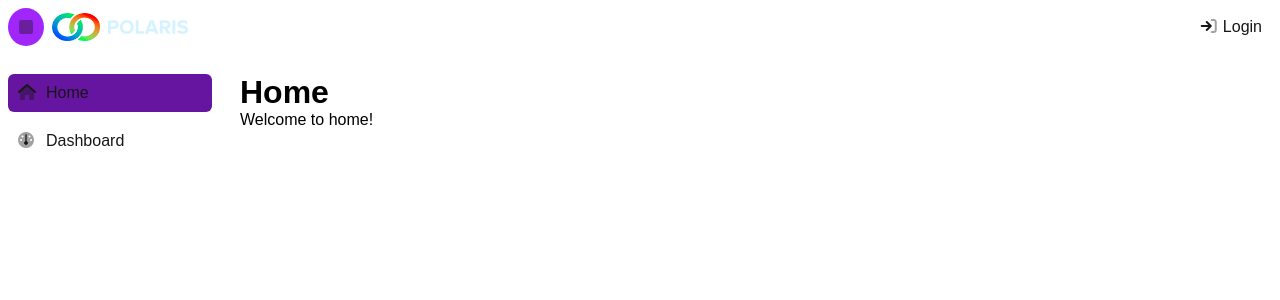
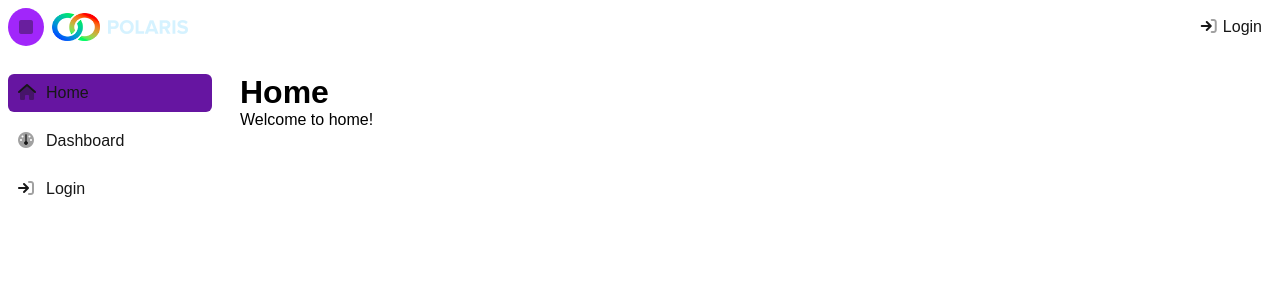
Before and after one commit to neofuture/polaris-nextjs, a Next.js app: page / in a window 1280 px wide. Shown: the top 300 px of the page. Built offline with nearby package versions, Linux system fonts and the light colour scheme; no server answers.

Commit message:
Update sidebar.component.tsx

```diff
--- a/src/components/sidebar/sidebar.component.tsx
+++ b/src/components/sidebar/sidebar.component.tsx
@@ -32,6 +32,11 @@ const Sidebar: React.FC = () => {
                         <li className={styles['sidebar__nav-list-item']}>
                             <NavLink iconName="fa-dashboard" label="Dashboard" href="/dashboard"/>
                         </li>
+                        {!isLoggedIn && (
+                            <li className={styles['sidebar__nav-list-item']}>
+                                <NavLink iconName="fa-sign-in" label="Login" href="/user/login"/>
+                            </li>
+                        )}
                         {isLoggedIn && (
                             <li className={styles['sidebar__nav-list-item']}>
                                 <NavLink iconName="fa-user" label="Profile" href="/user/profile"/>
```
